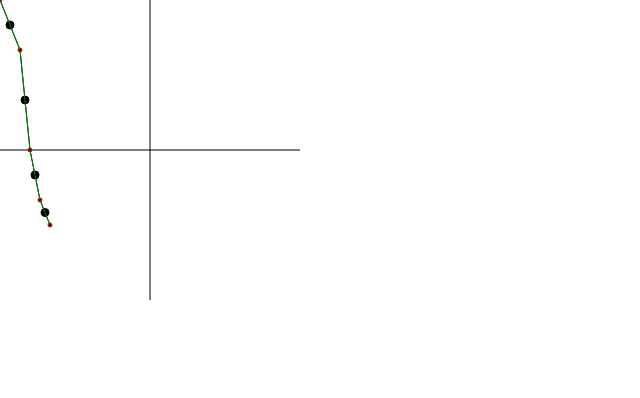
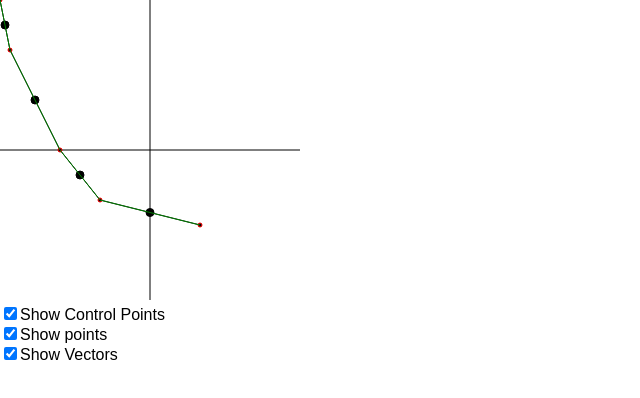
Before and after one commit to sel129/lofter, a React (Create React App) app: page / in a window 1280 px wide. Shown: the top 398 px of the page, without its empty margins (0-640 px from the left). Built offline with nearby package versions, Linux system fonts and the light colour scheme.

Commit message:
Add checkboxes to hide points, control points and vectors

```diff
--- a/package.json
+++ b/package.json
@@ -7,6 +7,7 @@
   },
   "dependencies": {
     "react": "^15.4.0",
+    "react-bootstrap": "^0.30.7",
     "react-dom": "^15.4.0"
   },
   "scripts": {
--- a/src/App.js
+++ b/src/App.js
@@ -10,19 +10,19 @@ class App extends Component {
   			y: 0,
   		},
   		{
-  			x: 20,
+  			x: 10,
   			y: 50,
   		},
   		{
-  			x: 30,
+  			x: 60,
   			y: 150,
   		},
   		{
-  			x: 40,
+  			x: 100,
   			y: 200,
   		},
   		{
-  			x: 50,
+  			x: 200,
   			y: 225,
   		},
   	];
--- a/src/components/FormViewer.js
+++ b/src/components/FormViewer.js
@@ -1,12 +1,18 @@
 import React, { Component } from 'react';
 import Axis from './Axis';
+import Checkbox from 'react-bootstrap/lib/Checkbox';
 
 class FormViewer extends Component {
   constructor(props) {
     super(props);
 
     let controlPoints = this.generateInitialControlPoints(this.props.points);
-    this.state = {control: {x:100, y:5}, controlPoints: controlPoints};
+    this.state = {
+      controlPoints: controlPoints,
+      showControlPoints: true,
+      showPoints: true,
+      showVectors: true
+    };
   }
 
   generateInitialControlPoints(points) {
@@ -46,6 +52,18 @@ class FormViewer extends Component {
     }
   }
 
+  showControlPointsClicked(evt) {
+    this.setState({showControlPoints: evt.target.checked});
+  }
+
+  showPointsClicked(evt) {
+    this.setState({showPoints: evt.target.checked});
+  }
+
+  showVectorsClicked(evt) {
+    this.setState({showVectors: evt.target.checked});
+  }
+
   convertPointsToPath(points) {
     let path = `M ${points[0].x} ${points[0].y} `;
 
@@ -62,30 +80,35 @@ class FormViewer extends Component {
 
   renderControlPoints(points) {
     let circles = [];
+    if(this.state.showControlPoints) {
       points.forEach((point, index) => {
         circles.push((<circle key={index} cx={point.x} cy={point.y} r="4" stroke="black" onMouseDown={this.mouseDown.bind(this, index)}/>));
       });
-
+    }
     return circles;
   }
 
   renderPoints(points) {
     let circles = [];
+    if(this.state.showPoints) {
       points.forEach((point, index) => {
         circles.push((<circle key={index} cx={point.x} cy={point.y} r="2" stroke="red"/>));
       });
+    }
 
     return circles;
   }
 
   renderVectors(points, controlPoints) {
     let vectors = [];
+    if(this.state.showVectors) {
       for(let i = 0; i < controlPoints.length; i++) {
         let controlPoint = controlPoints[i],
           point1 = points[i],
           point2 = points[i+1];
         vectors.push(<line key={`${i}-vector1`} x1={point1.x} y1={point1.y} x2={controlPoint.x} y2={controlPoint.y} stroke="green"/>);
         vectors.push(<line key={`${i}-vector2`} x1={point2.x} y1={point2.y} x2={controlPoint.x} y2={controlPoint.y} stroke="green"/>);
+      }
     }
 
     return vectors;
@@ -97,6 +120,7 @@ class FormViewer extends Component {
     let controlPoints = this.renderControlPoints(this.state.controlPoints);
     let vectors = this.renderVectors(this.props.points, this.state.controlPoints);
     return (
+      <div>
         <svg width={this.props.width} height={this.props.height} onMouseMove={this.mouseMove.bind(this)} onMouseUp={this.mouseUp.bind(this)}>
           <Axis width={this.props.width} height={this.props.height}/>
           <path d={path} stroke="black" fill="none"/>
@@ -104,6 +128,10 @@ class FormViewer extends Component {
           {controlPoints}
           {vectors}
         </svg>
+        <Checkbox checked={this.state.showControlPoints} onChange={this.showControlPointsClicked.bind(this)}>Show Control Points</Checkbox>
+        <Checkbox checked={this.state.showPoints} onChange={this.showPointsClicked.bind(this)}>Show points</Checkbox>
+        <Checkbox checked={this.state.showVectors} onChange={this.showVectorsClicked.bind(this)}>Show Vectors</Checkbox>
+      </div>
     );
   }
 }
```
Lines whose indentation alone changed are shown as unchanged.
